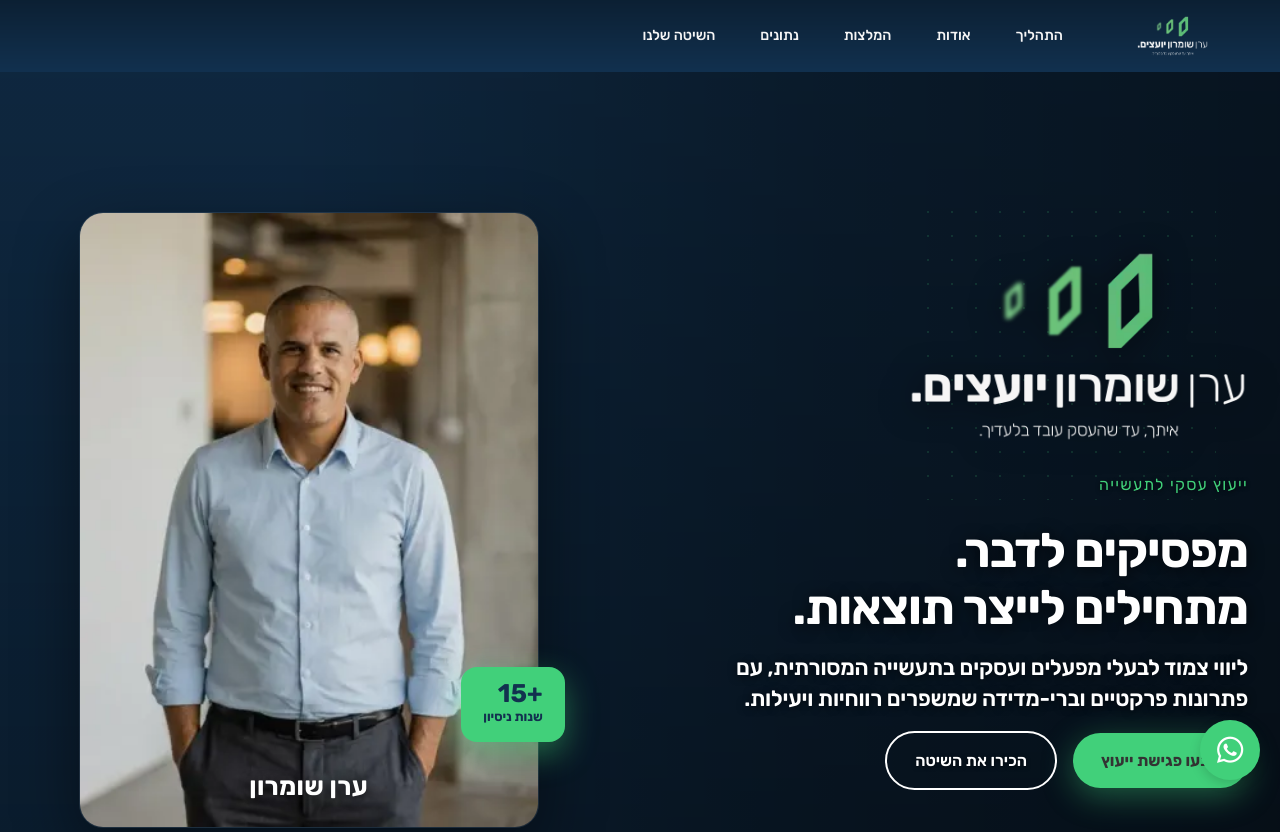
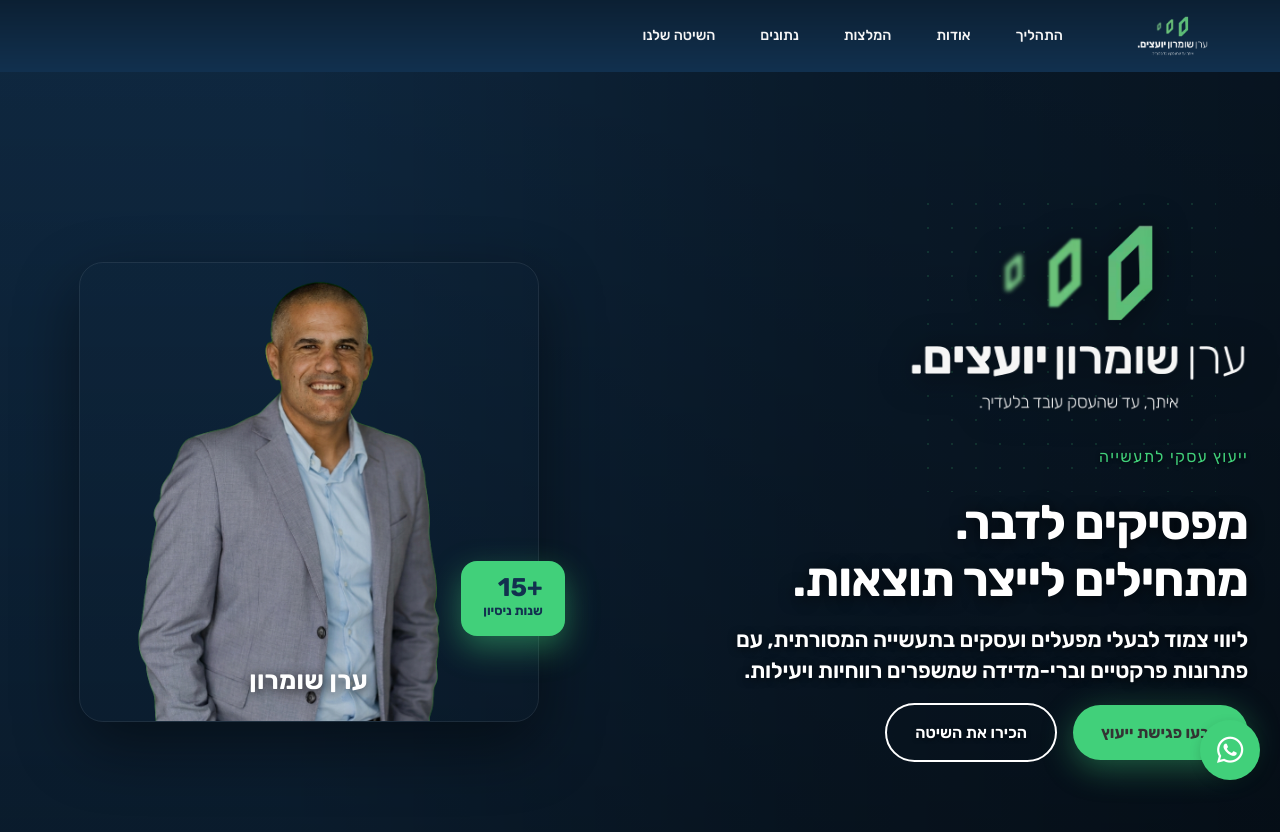
Before and after one commit to slipwoker/zappy-website-4244d7f1-f988-46f8-879f-63f44250058a, a plain HTML site: page index.html in a window 1280 px wide. Shown: the top 832 px of the page. Drawn offline with Linux system fonts and the light colour scheme; no server answers.

Commit message:
Background sync: Progressive GitHub Sync

```diff
--- a/index.html
+++ b/index.html
@@ -1611,7 +1611,7 @@ body:has(.zappy-announcement-bar) main > section[class*="hero"]:first-of-type {
           <a href="#contact" class="index-hero-section__btn-primary" data-element-type="button" data-element-id="btn-1795439307961-dogmt6chu" data-native-element="true">קבעו פגישת ייעוץ</a>
           <a href="#process" class="index-hero-section__btn-ghost" data-element-type="button" data-element-id="btn-1795439307961-denpn6x5w" data-native-element="true">הכירו את השיטה</a>
         </div></div>
-      <div class="index-hero-section__image-wrap"><img width="600" height="720" src="/assets/attached-remove_background-crop-1795447216149-oba3mk.webp?v=1795447216149" alt="ערן שומרון — יועץ עסקי לתעשייה ומפעלים" class="index-hero-section__portrait" data-element-type="image" data-element-id="img-1795439307975-k7kjbwfd7" decoding="async">
+      <div class="index-hero-section__image-wrap"><img width="600" height="720" src="/assets/attached-remove_background-1795446015122-rbemms.png?v=1795446015122" alt="ערן שומרון — יועץ עסקי לתעשייה ומפעלים" class="index-hero-section__portrait" data-element-type="image" data-element-id="img-1795439307975-k7kjbwfd7" decoding="async">
         <div class="index-hero-section__image-badge" style="bottom: 86px; right: 20px; left: auto; z-index: 5"><span class="index-hero-section__image-badge-num">+15</span><span class="index-hero-section__image-badge-label">שנות ניסיון</span></div>
         <div class="index-hero-section__name-tag">ערן שומרון</div></div>
     </div>
```
Also changed, not shown: public/index.html (+1 -1 lines), 3 other files.
